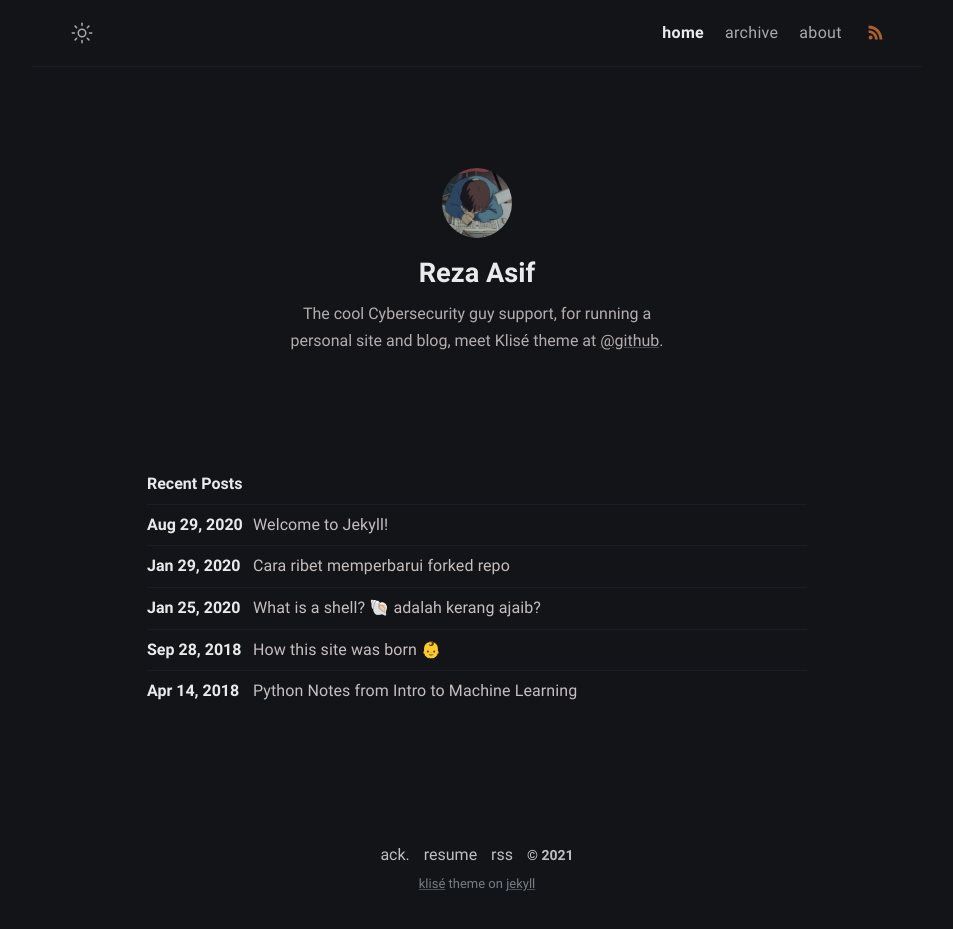
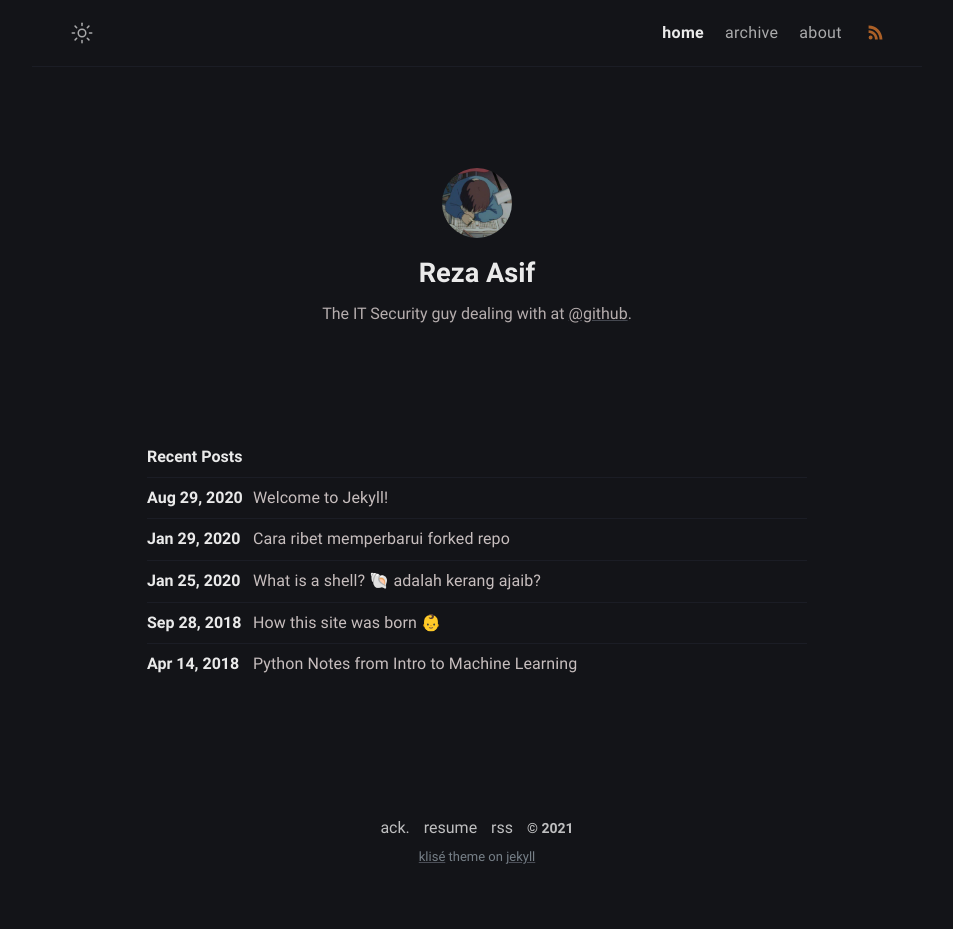
Before and after one commit to securebitAsif/fabulous-jupiter-8f84d, a Jekyll site: the page built from index.md, in a window 1280 px wide. Shown: the whole page, without its empty margins (163-1116 px from the left). Built offline with Jekyll 4.4.1, drawn with Linux system fonts in a browser that asks for light colours; after the commit the page ends 902 px from its top, so only the background shows below that.

Commit message:
_config.yml: changed

```diff
--- a/_config.yml
+++ b/_config.yml
@@ -11,8 +11,7 @@ mode: dark
 author:
   name: Reza Asif
   bio: >-
-    The cool Cybersecurity guy support, for running a
-    personal site and blog,  meet Klisé theme at <a
+    The IT Security guy dealing with at <a
     href="https://github.com/piharpi/jekyll-klise" target="_blank"
     rel="noopener">@github</a>.
   username: username
```
